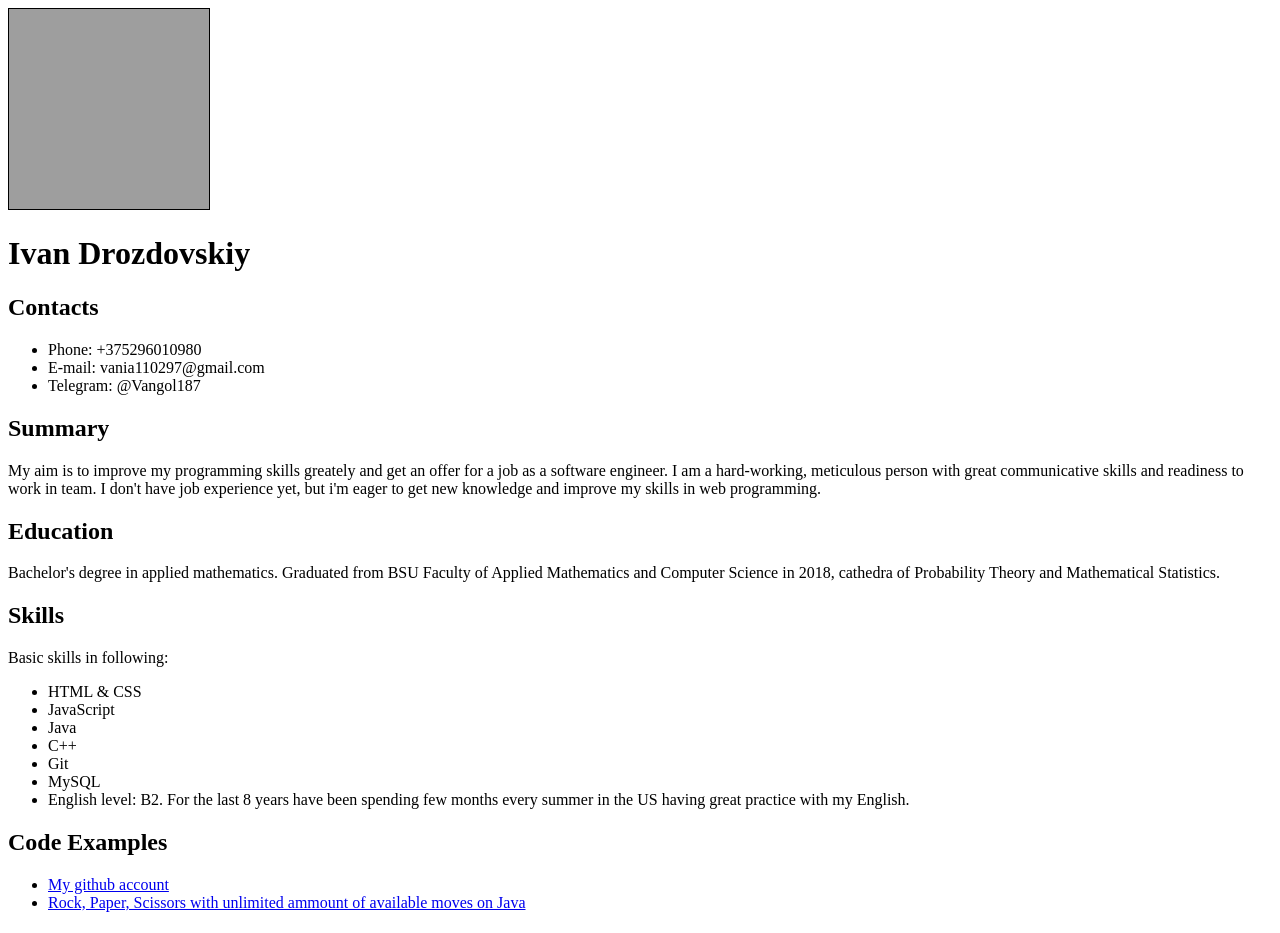
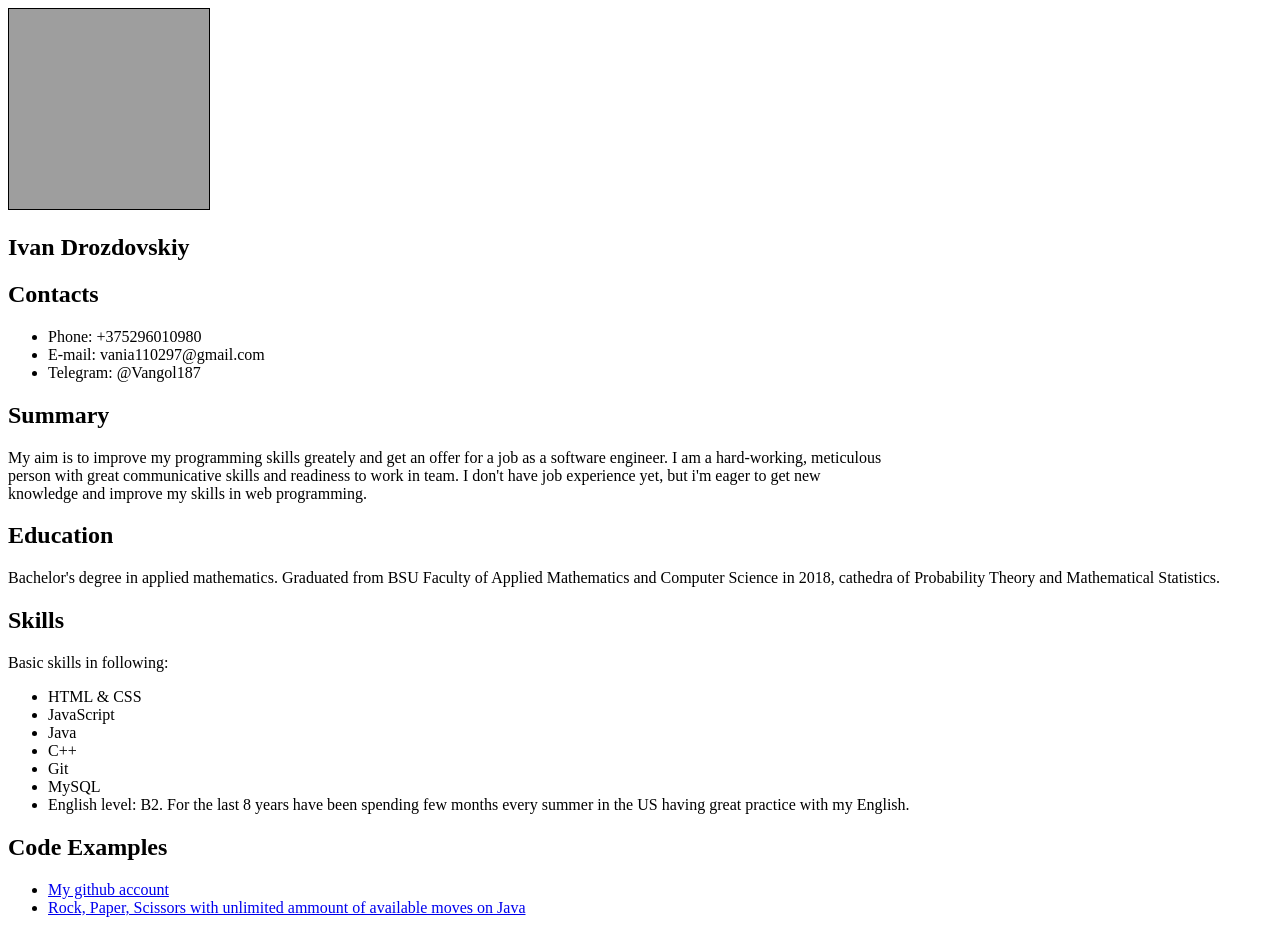
Before and after one commit to vangol1/rsschool-cv, a plain HTML site: page index.html in a window 1280 px wide. Drawn offline with Linux system fonts and the light colour scheme; grey boxes are pictures that could not be loaded.

Commit message:
feat: add style

```diff
--- a/index.html
+++ b/index.html
@@ -3,30 +3,39 @@
     <head>
     <title>CV Drozdovskiy</title>
     </head>
-   <body>
     <style>
-         .name{
+        main{
         margin: auto;
         }
+        #summary{
+            width: 70%;
+        }
     </style>
-      <div class="name">
+    <body>
+        <main>
+            <section>
                 <img src="https://i.imgur.com/5UHob6E.jpg" alt="Avatar" width="200" height="200" border="1">
-         <h1 id="-ivan-drozdovskiy-"><strong>Ivan Drozdovskiy</strong></h1>
-      </div>
-      <h2 id="-contacts-"><strong>Contacts</strong></h2>
+                <h1><strong>Ivan Drozdovskiy</strong></h1>
+                <h2><strong>Contacts</strong></h2>
                 <ul>
                     <li>Phone: +375296010980</li>
                     <li>E-mail: vania110297@gmail.com</li>
                     <li>Telegram: @Vangol187</li>
                 </ul>
-      <h2 id="-summary-"><strong>Summary</strong></h2>
+            </section>
+            <section id="summary">
+                <h2><strong>Summary</strong></h2>
                 My aim is to improve my programming skills greately and get an offer for a job as a software engineer.
                 I am a hard-working, meticulous person with great communicative skills and readiness to work in team.
                 I don&#39;t have job experience yet, but i&#39;m eager to get new knowledge and improve my skills in web programming.
-      <h2 id="-education-"><strong>Education</strong></h2>
+            </section>
+            <section>
+                <h2><strong>Education</strong></h2>
                 Bachelor&#39;s degree in applied mathematics. Graduated from BSU Faculty of Applied Mathematics and Computer Science in 2018,
                 cathedra of Probability Theory and Mathematical Statistics.
-      <h2 id="-skills-"><strong>Skills</strong></h2>
+            </section>
+            <section>
+                <h2><strong>Skills</strong></h2>
                 Basic skills in following:
                 <ul>
                     <li>HTML &amp; CSS</li>
@@ -37,10 +46,14 @@
                     <li>MySQL</li>
                     <li>English level: B2. For the last 8 years have been spending few months every summer in the US having great practice with my English.</li>
                 </ul>
-      <h2 id="-code-examples-"><strong>Code Examples</strong></h2>
+            </section>
+            <section>
+                <h2><strong>Code Examples</strong></h2>
             <ul>
                 <li><a href="https://github.com/vangol1">My github account</a></li>
                 <li><a href="https://github.com/vangol1/RockPaperScissors">Rock, Paper, Scissors with unlimited ammount of available moves on Java</a></li>
             </ul>
+            </section>
+        </main>
     </body>
 </html>
```
Lines whose indentation alone changed are shown as unchanged.
